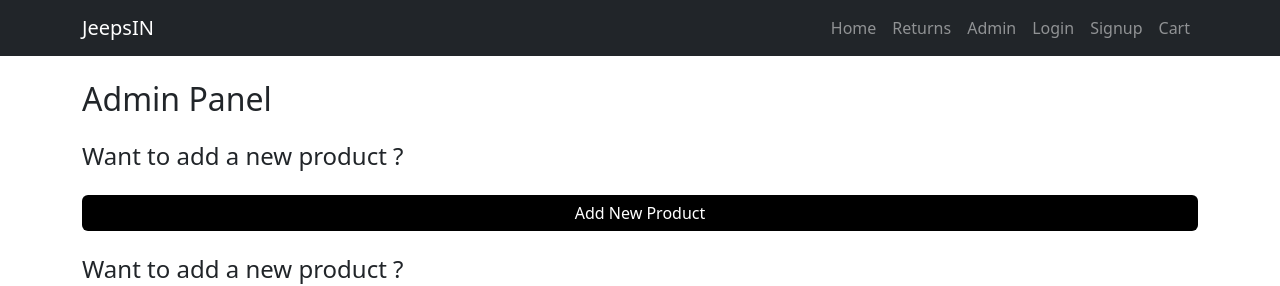
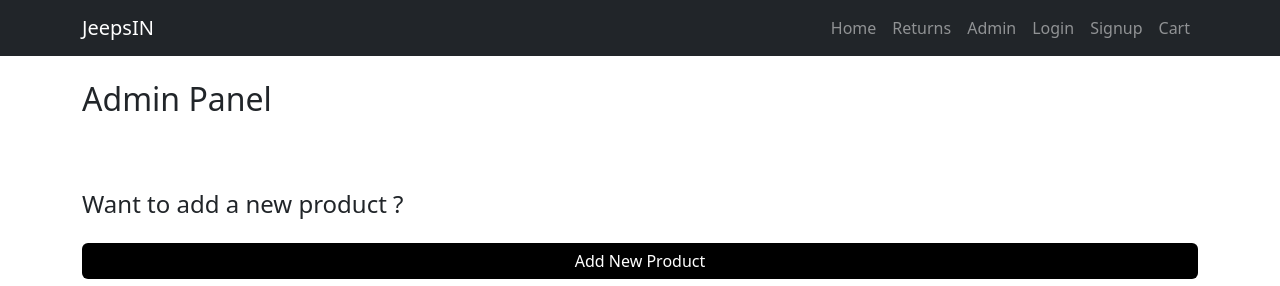
Before and after one commit to harshamoorthy/JeepsIN, a React (Create React App) app in the folder jeepsin/: page /admin in a window 1280 px wide. Shown: the top 286 px of the page. Built offline with nearby package versions, Linux system fonts and the light colour scheme; no server answers.

Commit message:
git commit

```diff
--- a/jeepsin/src/Pages/Admin.js
+++ b/jeepsin/src/Pages/Admin.js
@@ -92,10 +92,6 @@ const Admin = () => {
   return (
     <Container className="mt-4">
       <h2 className="mb-4">Admin Panel</h2>
-      <h4>Want to add a new product ? </h4>
-      <Link to="/add_products">
-      <Button variant="primary" className="mt-3">Add New Product</Button>
-      </Link>
       <br /><br />
       <h4>Want to add a new product ? </h4>
       <Link to="/add_products">
```
Also changed, not shown: 1 other file (tests, documents, lock files or other folders).
